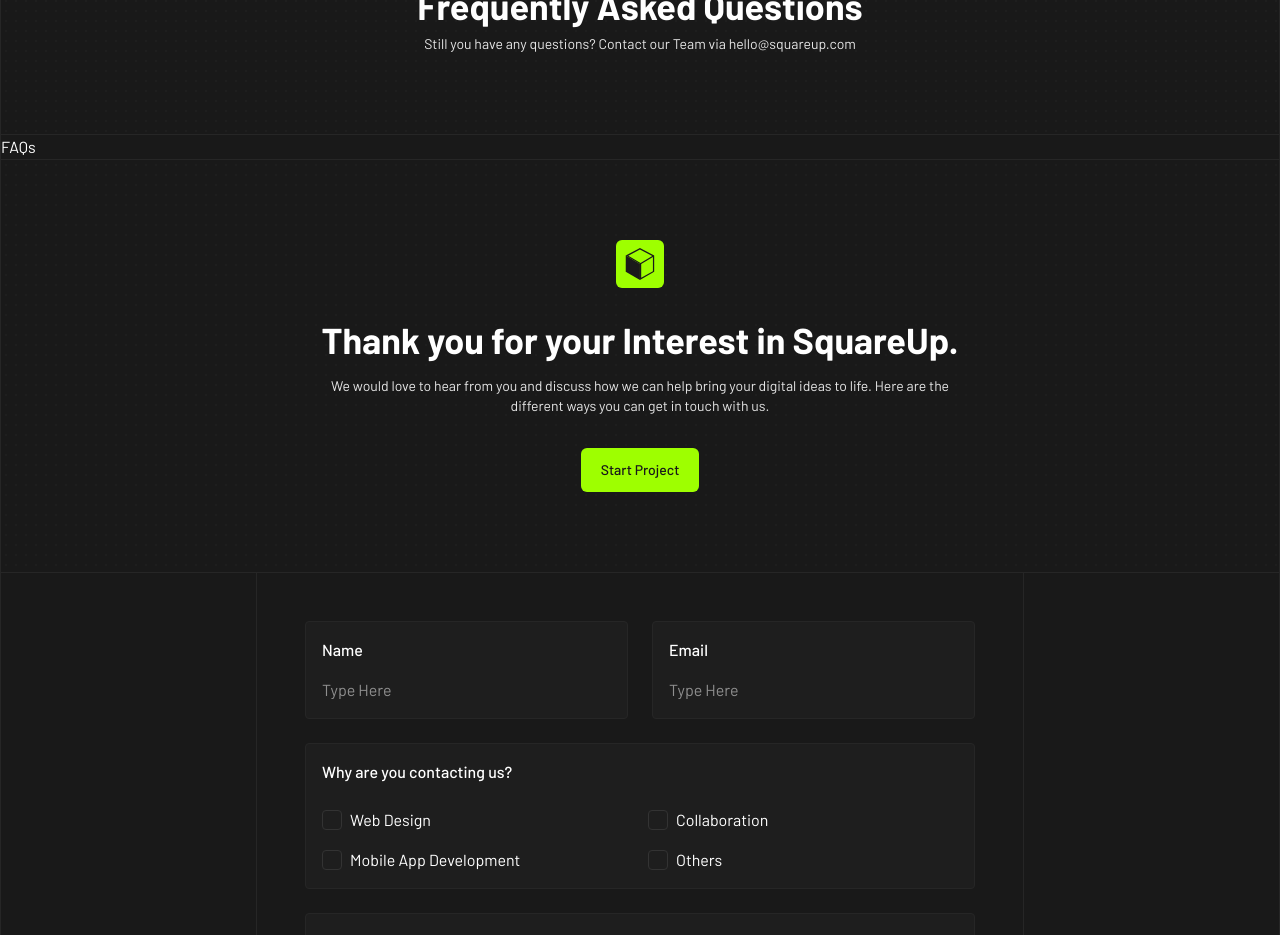
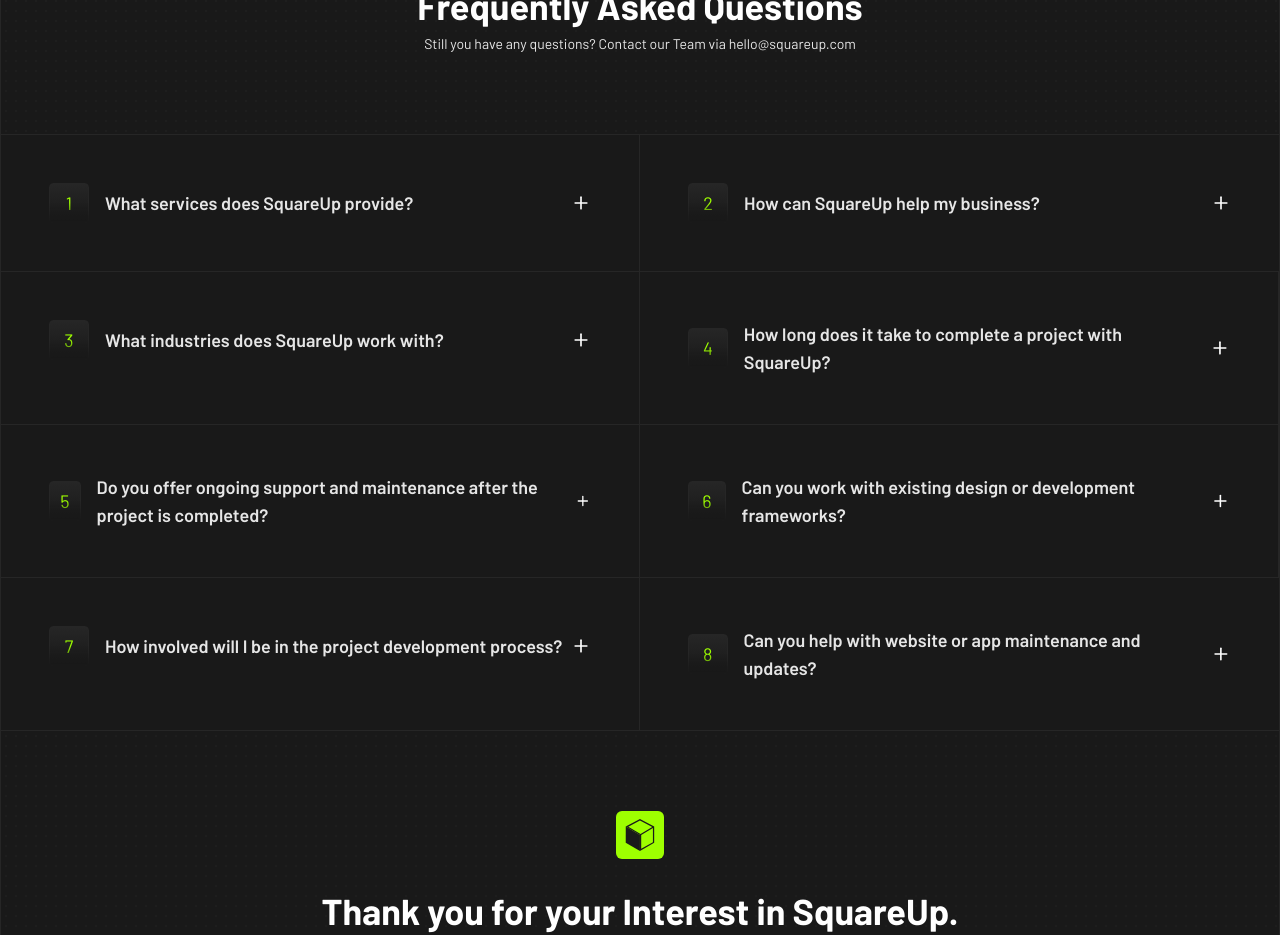
Before and after one commit to ditinagrawal/squareup-template, a Next.js app: page / in a window 1280 px wide. Shown: the part 3720-4655 px from the top of the page. Built offline with nearby package versions, Linux system fonts and the light colour scheme.

Commit message:
add faq section

```diff
--- a/components/sections/faq.tsx
+++ b/components/sections/faq.tsx
@@ -1,4 +1,8 @@
+import { IconPlus } from "@tabler/icons-react";
+
+import { Box } from "@/components/ui/box";
 import { SectionHeader } from "@/components/ui/typography";
+import { cn } from "@/lib/utils";
 
 export const FAQ = () => {
   return (
@@ -7,7 +11,90 @@
         title="Frequently Asked Questions"
         description="Still you have any questions? Contact our Team via hello@squareup.com"
       />
-      <div>FAQs</div>
+      <div className="grid grid-cols-1 lg:grid-cols-2">
+        <FAQItem
+          index={1}
+          question="What services does SquareUp provide?"
+          answer="SquareUp offers a range of services including design, engineering, and project management. We specialize in user experience design, web development, mobile app development, custom software development, branding and identity, and more."
+          className="border-secondary-15 border-r border-b"
+        />
+        <FAQItem
+          index={2}
+          question="How can SquareUp help my business?"
+          answer="SquareUp offers a range of services including design, engineering, and project management. We specialize in user experience design, web development, mobile app development, custom software development, branding and identity, and more."
+          className="border-secondary-15 border-b"
+        />
+        <FAQItem
+          index={3}
+          question="What industries does SquareUp work with?"
+          answer="SquareUp offers a range of services including design, engineering, and project management. We specialize in user experience design, web development, mobile app development, custom software development, branding and identity, and more."
+          className="border-secondary-15 border-r border-b"
+        />
+        <FAQItem
+          index={4}
+          question="How long does it take to complete a project with SquareUp?"
+          answer="SquareUp offers a range of services including design, engineering, and project management. We specialize in user experience design, web development, mobile app development, custom software development, branding and identity, and more."
+          className="border-secondary-15 border-r border-b"
+        />
+        <FAQItem
+          index={5}
+          question="Do you offer ongoing support and maintenance after the project is completed?"
+          answer="SquareUp offers a range of services including design, engineering, and project management. We specialize in user experience design, web development, mobile app development, custom software development, branding and identity, and more."
+          className="border-secondary-15 border-r border-b"
+        />
+        <FAQItem
+          index={6}
+          question="Can you work with existing design or development frameworks?"
+          answer="SquareUp offers a range of services including design, engineering, and project management. We specialize in user experience design, web development, mobile app development, custom software development, branding and identity, and more."
+          className="border-secondary-15 border-r border-b"
+        />
+        <FAQItem
+          index={7}
+          question="How involved will I be in the project development process?"
+          answer="SquareUp offers a range of services including design, engineering, and project management. We specialize in user experience design, web development, mobile app development, custom software development, branding and identity, and more."
+          className="border-secondary-15 border-r"
+        />
+        <FAQItem
+          index={8}
+          question="Can you help with website or app maintenance and updates?"
+          answer="SquareUp offers a range of services including design, engineering, and project management. We specialize in user experience design, web development, mobile app development, custom software development, branding and identity, and more."
+        />
+      </div>
     </div>
   );
 };
+
+const FAQItem = ({
+  index,
+  question,
+  answer,
+  className,
+}: {
+  index: number;
+  question: string;
+  answer: string;
+  className?: string;
+}) => {
+  return (
+    <div className={cn("p-12", className)}>
+      <details className="group">
+        <summary className="group-open:text-primary-50 cursor-default list-none">
+          <div className="flex items-center justify-between">
+            <div className="flex items-center gap-4">
+              <Box>
+                <span className="text-primary-50 text-lg">{index}</span>
+              </Box>
+              <h4 className="text-secondary-90 group-open:text-primary-50 cursor-pointer text-lg font-semibold">
+                {question}
+              </h4>
+            </div>
+            <IconPlus className="size-5 transition-transform duration-300 group-open:rotate-45" />
+          </div>
+        </summary>
+        <p className="text-secondary-90 mt-4 text-sm leading-relaxed">
+          {answer}
+        </p>
+      </details>
+    </div>
+  );
+};
```
